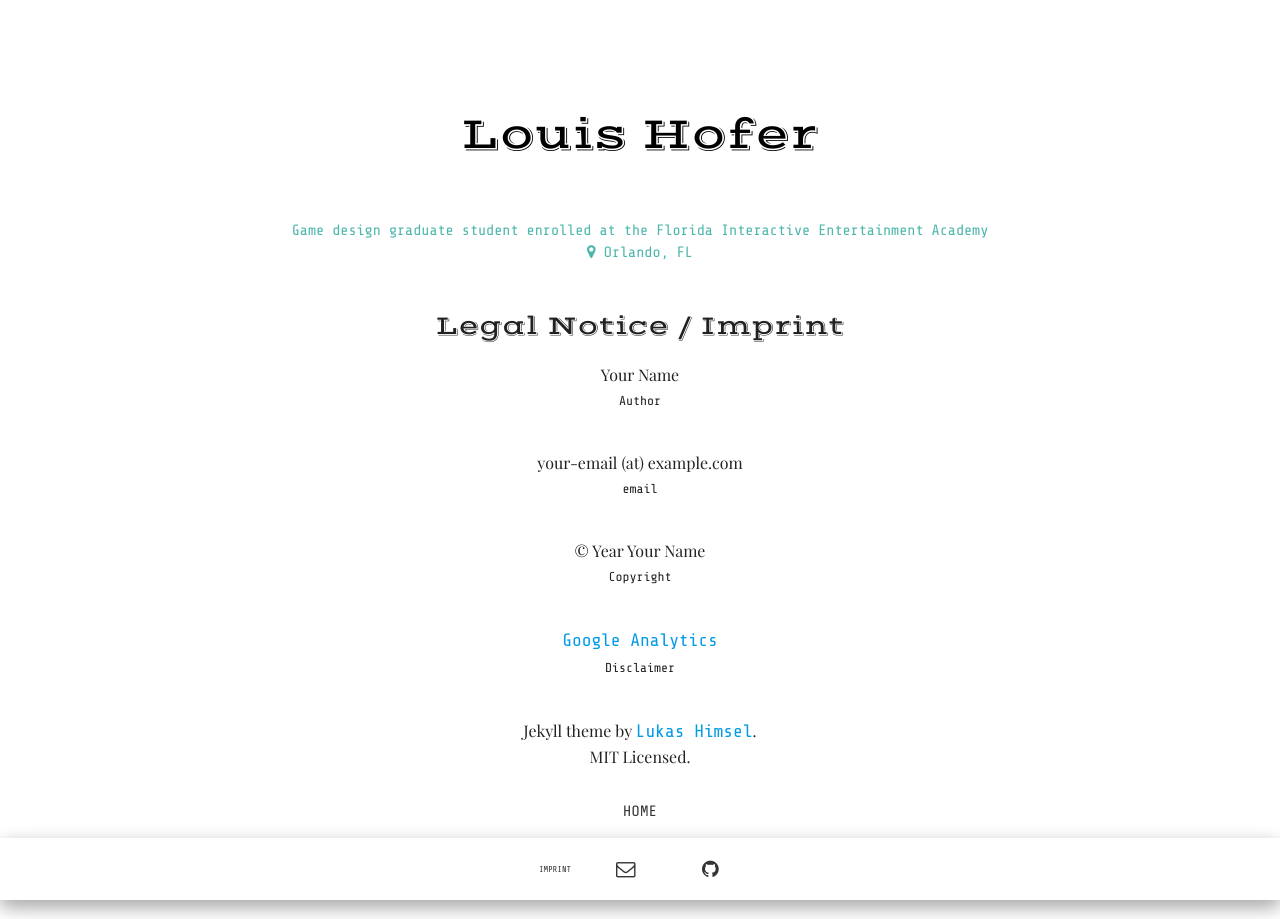
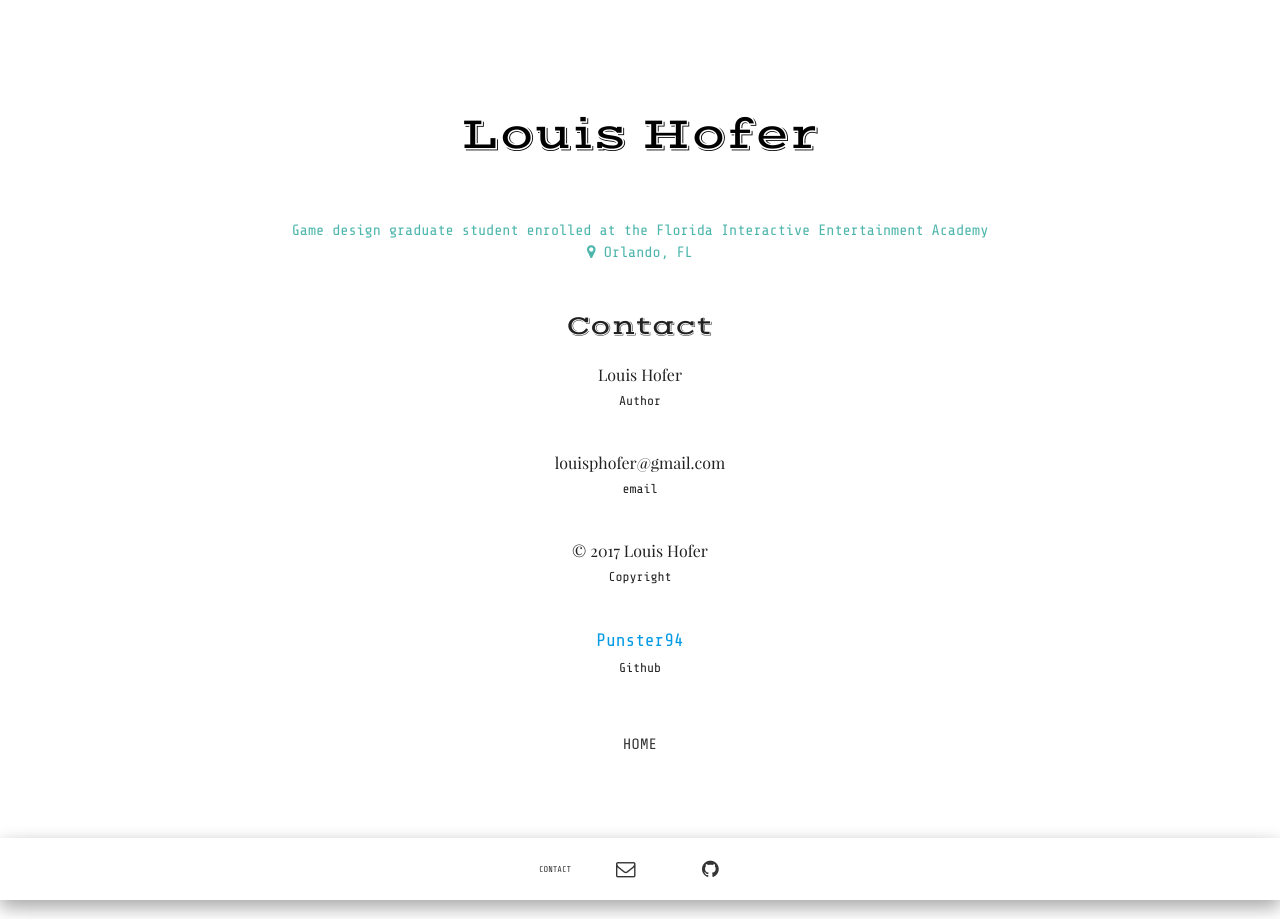
Before and after one commit to punster94/punster94.github.io, a Jekyll site: the page built from imprint.html, in a window 1280 px wide. Built offline with Jekyll 4.4.1, drawn with Linux system fonts in a browser that asks for light colours; some web fonts are replaced.

Commit message:
Updates imprint page and contact page.

```diff
--- a/_config.yml
+++ b/_config.yml
@@ -21,7 +21,7 @@ close_btn: "Close"
 home_btn: "Home"
 projects_btn: "Projects"
 posts_btn: "Posts"
-imprint_btn: "Imprint"
+imprint_btn: "Contact"
 name_badge: "an article by"
 rss_badge: "Subscribe"
 
--- a/imprint.html
+++ b/imprint.html
@@ -3,27 +3,24 @@ layout: page
 ---
 <div id="imprint">
     <p>
-        <span class="my-mini-heading">Legal Notice / Imprint</span><br>
+        <span class="my-mini-heading">Contact</span><br>
         <ul>
             <li>
-                <p class="my-item" >Your Name<br>
+                <p class="my-item" >Louis Hofer<br>
                     <span class="my-item-sub">Author</span></p>
             </li>
             <li>
-                <p class="my-item">your-email (at) example.com<br>
+                <p class="my-item">louisphofer@gmail.com<br>
                     <span class="my-item-sub">email</span></p>
             </li>
             <li>
-                <p class="my-item">&copy; Year Your Name<br>
+                <p class="my-item">&copy; 2017 Louis Hofer<br>
                     <span class="my-item-sub">Copyright</span></p>
             </li>
             <li>
-                <p class="my-item"><a class="my-link" href="https://www.google.com/analytics/terms/en.html">Google Analytics</a><br>
-                    <span class="my-item-sub">Disclaimer</span></p>
+                <p class="my-item"><a class="my-link" href="https://github.com/punster94">Punster94</a><br>
+                    <span class="my-item-sub">Github</span></p>
             </li>
         </ul>
     </p>
-    <p>
-        {% include mention.html %}
-    </p>
 </div>
```
